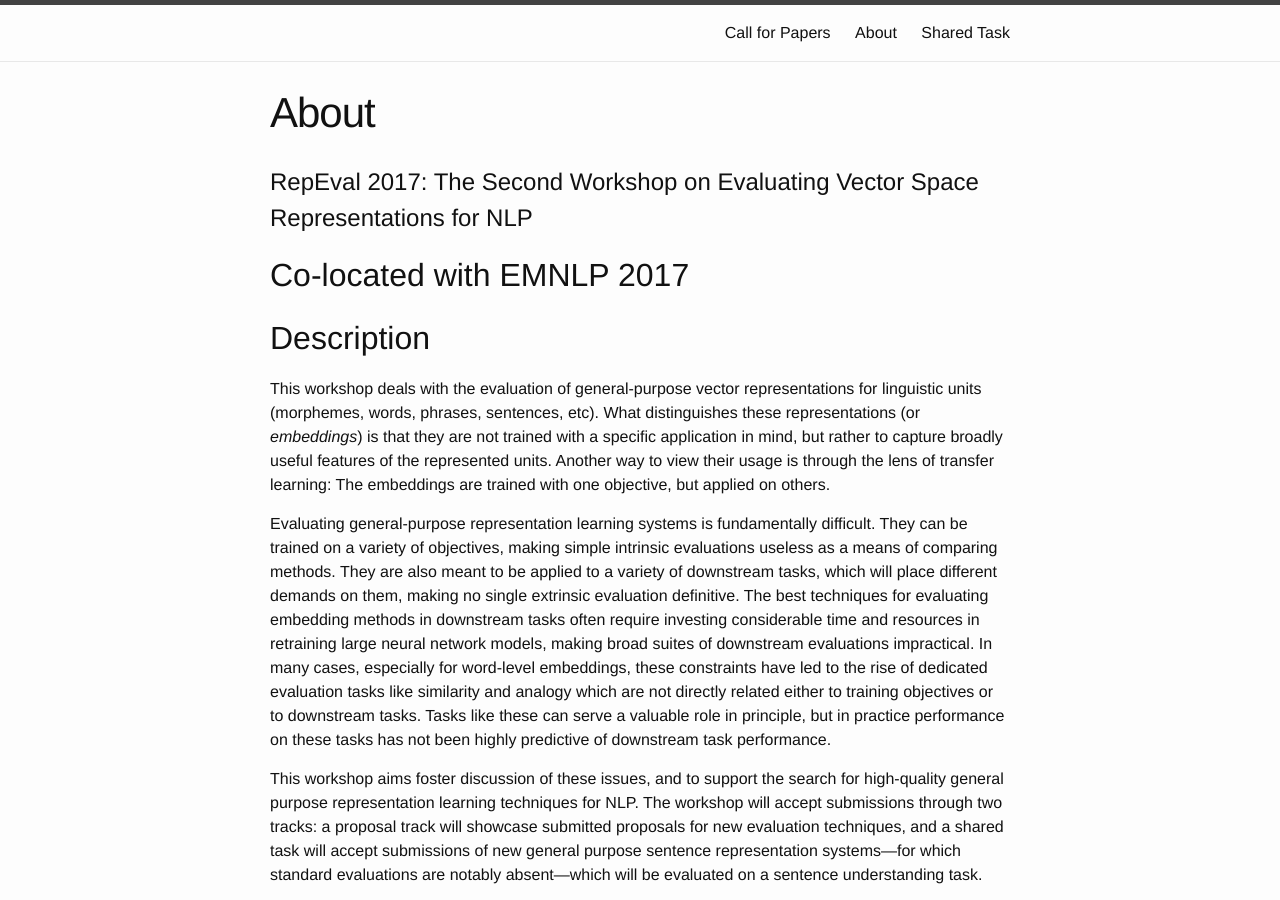
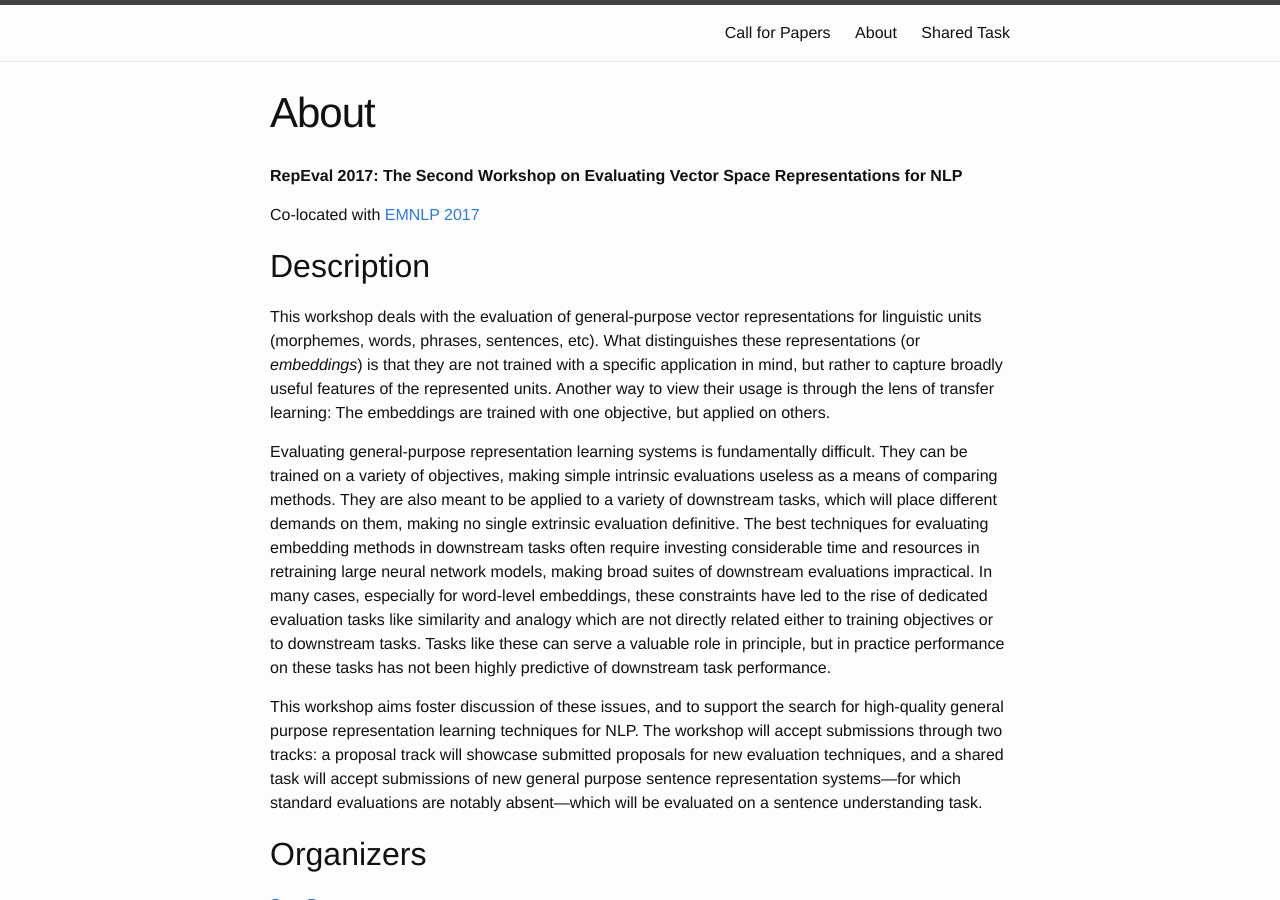
Before and after one commit to RepEval2017/RepEval2017.github.io, a Jekyll site: the page built from index.md, in a window 1280 px wide and 900 px high. Built offline with Jekyll 4.4.1, drawn with Linux system fonts in a browser that asks for light colours; some of the changed lines change nothing that is shown.

Commit message:
Trying to fix the menu...

```diff
--- a/index.md
+++ b/index.md
@@ -1,10 +1,12 @@
 ---
 layout: page
 title: About
+navigation_weight: 1
 ---
 
-<h1 id="about">RepEval 2017: The Second Workshop on Evaluating Vector Space Representations for NLP</h1>
-<h2>Co-located with EMNLP 2017</h2>
+**RepEval 2017:  The Second Workshop on Evaluating Vector Space Representations for NLP**
+
+Co-located with [EMNLP 2017](http://emnlp2017.net/)
 
 Description
 ---------
```
